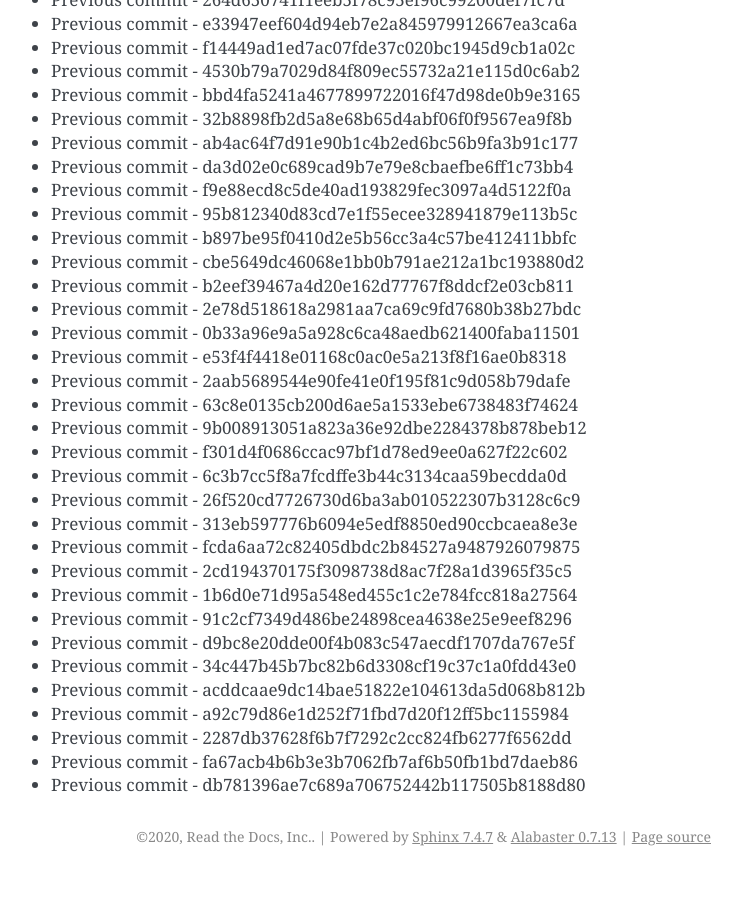
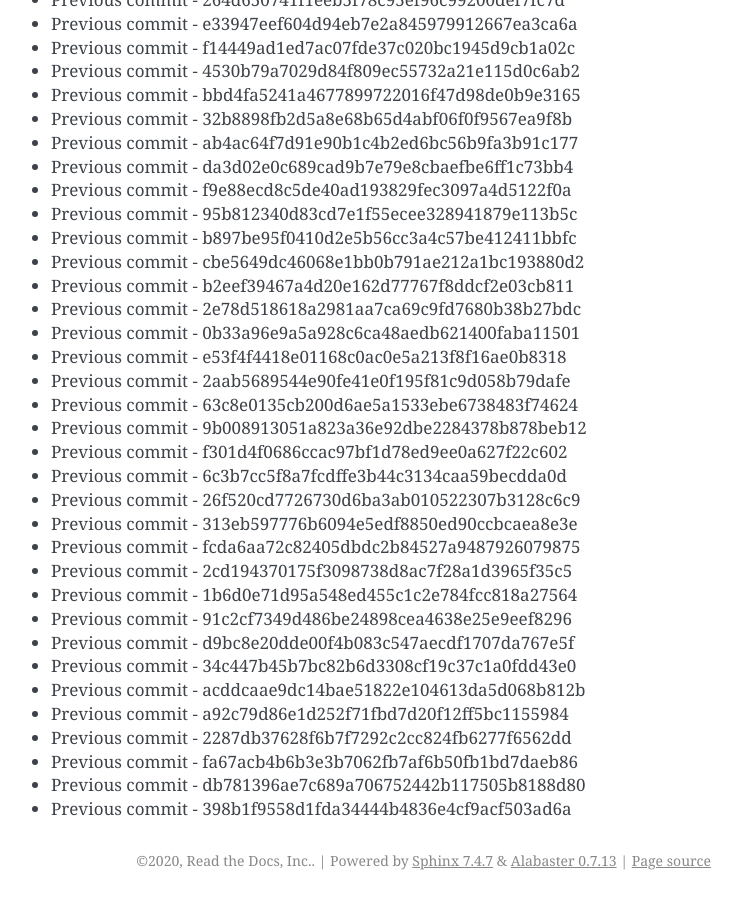
Before and after one commit to readthedocs/rtd-git-stresstest, a Sphinx documentation site: the page built from docs/updates.rst, in a window 1280 px wide and 900 px high, scrolled down 77805 px. Shown: the whole window, without its empty margins (399-1141 px from the left). Built offline with Sphinx 7.4.7, drawn with Linux system fonts in a browser that asks for light colours; before the commit the page ends 78681 px from its top, so only the background shows below that.

Commit message:
Generating commit from previous: 398b1f9558d1fda34444b4836e4cf9acf503ad6a

```diff
--- a/docs/updates.rst
+++ b/docs/updates.rst
@@ -3301,3 +3301,4 @@ It can be tested for any performance characteristics.
 * Previous commit - 2287db37628f6b7f7292c2cc824fb6277f6562dd
 * Previous commit - fa67acb4b6b3e3b7062fb7af6b50fb1bd7daeb86
 * Previous commit - db781396ae7c689a706752442b117505b8188d80
+* Previous commit - 398b1f9558d1fda34444b4836e4cf9acf503ad6a
```
